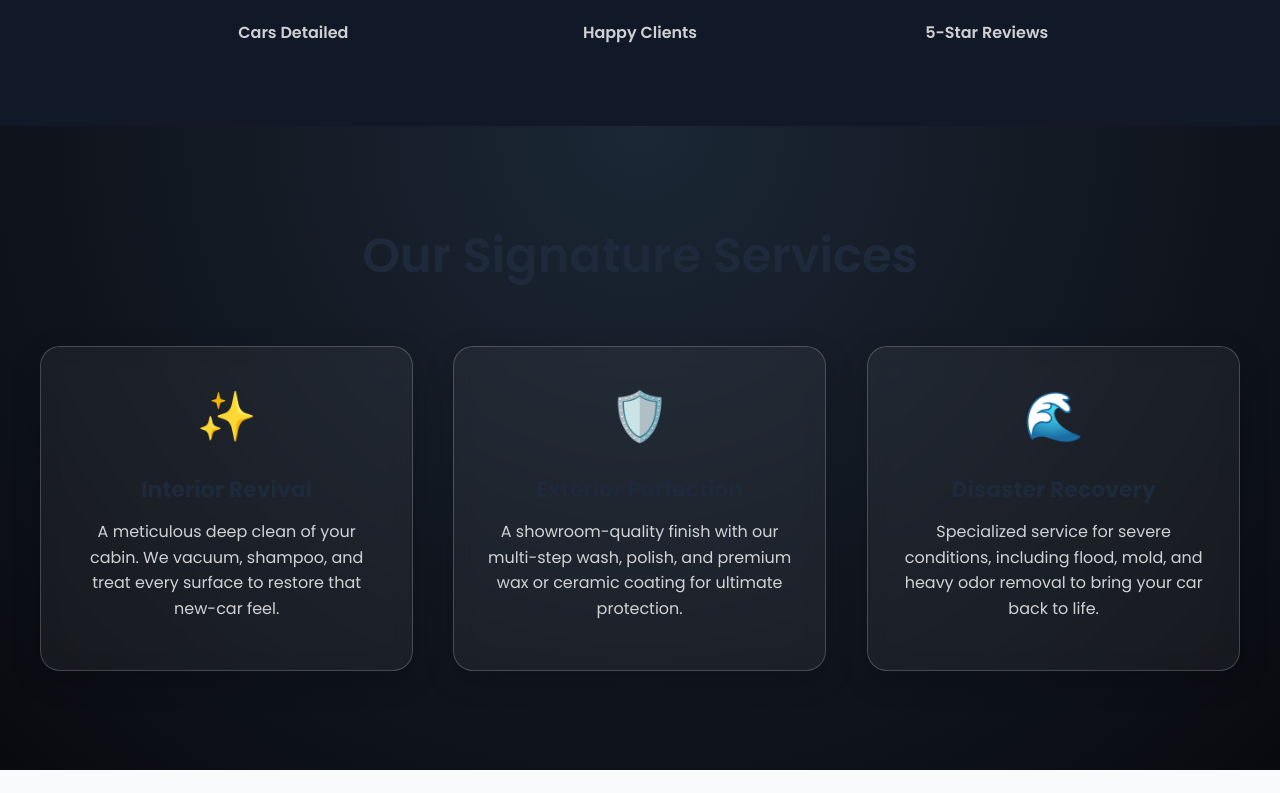
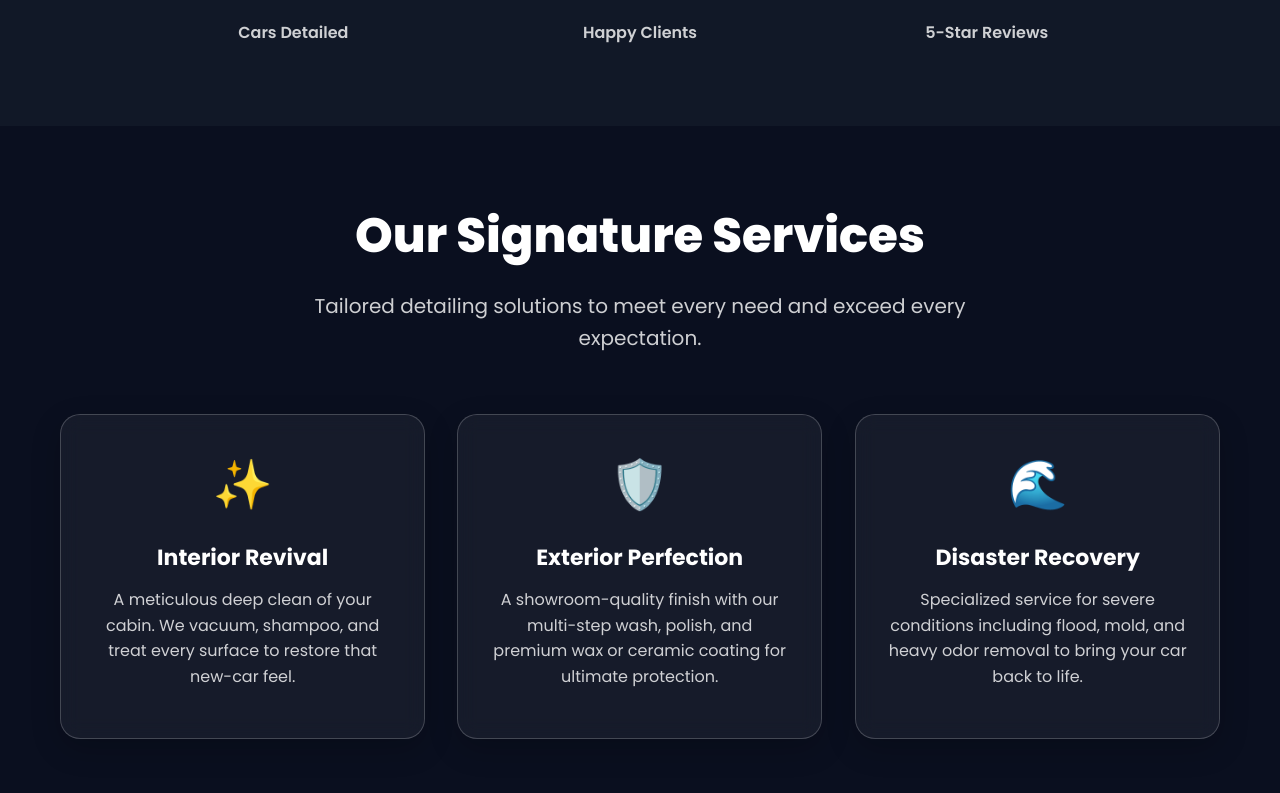
Before and after one commit to KennPulvera123/KARDETAILING, a React (Create React App) app in the folder client/: page / in a window 1280 px wide. Shown: the part 1107-1900 px from the top of the page. Built offline with nearby package versions, Linux system fonts and the light colour scheme; no server answers.

Commit message:
style: improve readability of services section and minor text updates

```diff
--- a/client/src/pages/HomePage.jsx
+++ b/client/src/pages/HomePage.jsx
@@ -154,8 +154,8 @@ const ServiceCard = ({ icon, title, description }) => {
             onMouseLeave={() => setIsHovered(false)}
         >
             <div style={{ fontSize: '48px', marginBottom: '20px' }}>{icon}</div>
-            <h3 style={{ fontSize: '22px', fontWeight: '700', marginBottom: '16px' }}>{title}</h3>
-            <p style={{ color: 'rgba(255,255,255,0.8)', lineHeight: 1.6 }}>{description}</p>
+            <h3 style={{ fontSize: '22px', fontWeight: '700', marginBottom: '16px', color: '#FFFFFF' }}>{title}</h3>
+            <p style={{ color: 'rgba(255, 255, 255, 0.8)', lineHeight: 1.6 }}>{description}</p>
         </div>
     );
 };
@@ -387,25 +387,35 @@ export default function HomePage() {
       </AnimatedSection>
 
       {/* Services Section */}
-      <AnimatedSection style={{ padding: '100px 20px', background: 'radial-gradient(ellipse at top, #1b2735 0%, #090a0f 100%)' }}>
-        <div style={{ maxWidth: '1200px', margin: '0 auto' }}>
-            <h2 style={{ fontSize: 'clamp(2rem, 4vw, 3rem)', textAlign: 'center', marginBottom: '60px' }}>
-                Our Signature Services
-            </h2>
-            <div style={{
-                display: 'grid',
-                gridTemplateColumns: 'repeat(auto-fit, minmax(320px, 1fr))',
-                gap: '40px'
-            }}>
-                <ServiceCard icon="✨" title="Interior Revival" description="A meticulous deep clean of your cabin. We vacuum, shampoo, and treat every surface to restore that new-car feel." />
-                <ServiceCard icon="🛡️" title="Exterior Perfection" description="A showroom-quality finish with our multi-step wash, polish, and premium wax or ceramic coating for ultimate protection." />
-                <ServiceCard icon="🌊" title="Disaster Recovery" description="Specialized service for severe conditions, including flood, mold, and heavy odor removal to bring your car back to life." />
+      <div style={{ padding: '80px 0', backgroundColor: '#0a0f1f' }}>
+         <AnimatedSection style={{ textAlign: 'center', color: 'rgba(255, 255, 255, 0.9)', marginBottom: '60px' }}>
+            <h2 style={{ fontSize: '48px', fontWeight: '800', color: '#FFFFFF' }}>Our Signature Services</h2>
+            <p style={{ fontSize: '20px', maxWidth: '700px', margin: '0 auto', color: 'rgba(255,255,255,0.8)' }}>
+                Tailored detailing solutions to meet every need and exceed every expectation.
+            </p>
+        </AnimatedSection>
+
+        <div style={{ display: 'grid', gridTemplateColumns: 'repeat(auto-fit, minmax(300px, 1fr))', gap: '32px', maxWidth: '1200px', margin: '0 auto', padding: '0 20px' }}>
+            <ServiceCard
+                icon="✨"
+                title="Interior Revival"
+                description="A meticulous deep clean of your cabin. We vacuum, shampoo, and treat every surface to restore that new-car feel."
+            />
+            <ServiceCard
+                icon="🛡️"
+                title="Exterior Perfection"
+                description="A showroom-quality finish with our multi-step wash, polish, and premium wax or ceramic coating for ultimate protection."
+            />
+            <ServiceCard
+                icon="🌊"
+                title="Disaster Recovery"
+                description="Specialized service for severe conditions including flood, mold, and heavy odor removal to bring your car back to life."
+            />
         </div>
     </div>
-      </AnimatedSection>
 
       {/* How It Works Section */}
-      <AnimatedSection style={{ padding: '100px 20px', background: '#f8fafc', color: '#111827' }}>
+      <AnimatedSection style={{ padding: '100px 20px', backgroundColor: '#f8fafc' }}>
         <div style={{ maxWidth: '1000px', margin: '0 auto' }}>
             <h2 style={{ fontSize: 'clamp(2rem, 4vw, 3rem)', textAlign: 'center', marginBottom: '60px', color: '#1e293b' }}>
                 Simple, Transparent Process
```
Also changed, not shown: client/src/pages/BookingPage.jsx (indentation only), client/src/pages/FeedbackPage.jsx (indentation only). Lines whose indentation alone changed are shown as unchanged.
